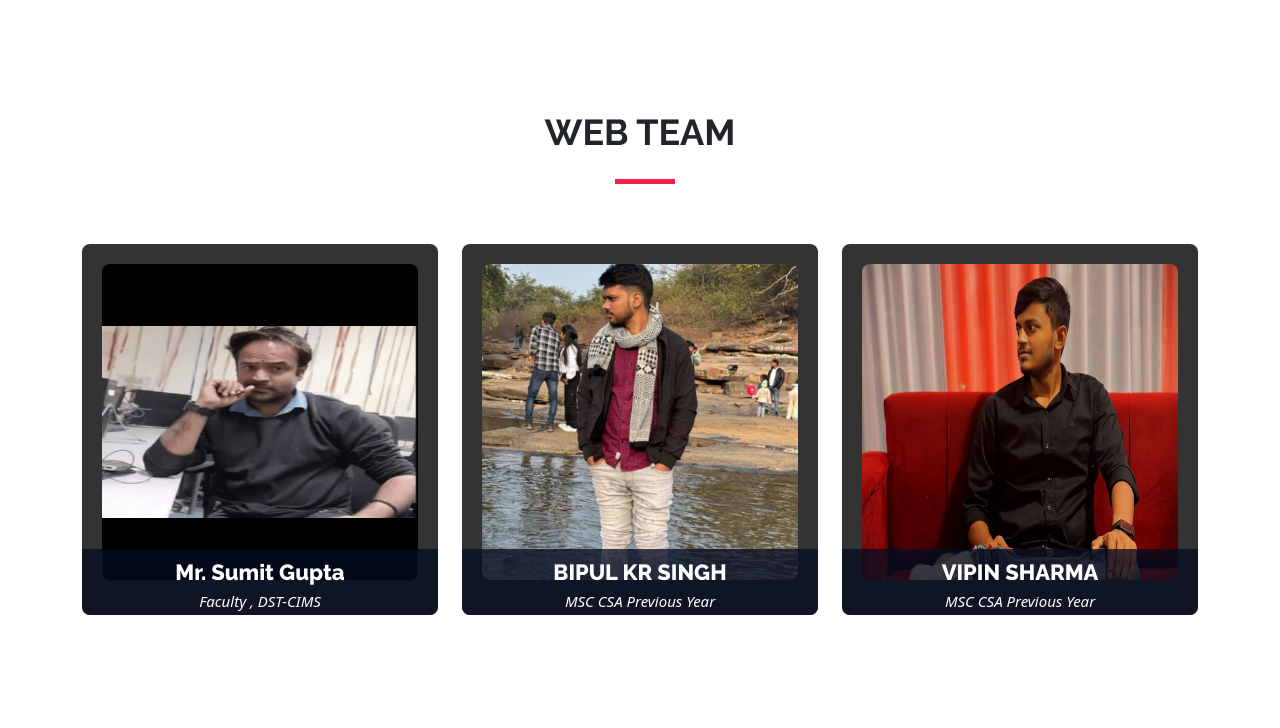
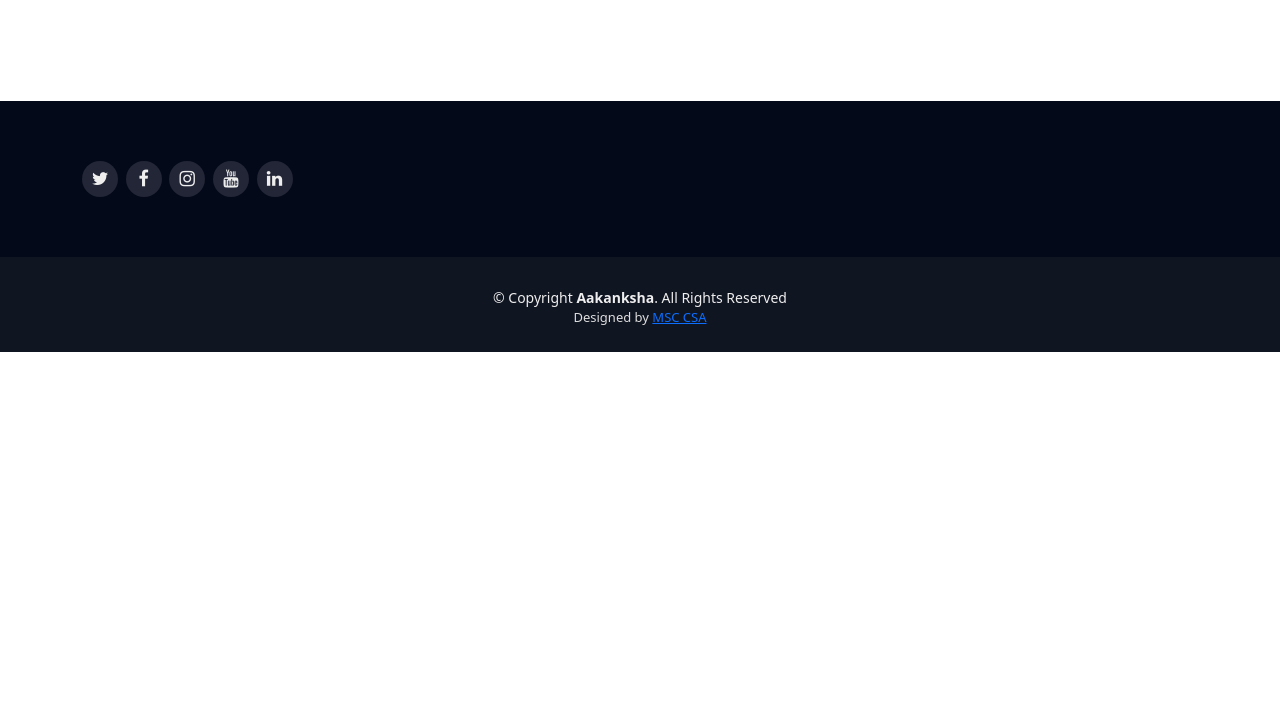
Before and after one commit to abhinaynarayan/aakanskha, a plain HTML site: page team.html in a window 1280 px wide. Shown: the part 2592-3320 px from the top of the page. After the commit the page ends 2944 px from the top, so only its background shows below. Drawn offline with nearby package versions, Linux system fonts and the light colour scheme; a small style sheet from the web is missing.

Commit message:
first commit

```diff
--- a/team.html
+++ b/team.html
@@ -343,83 +343,6 @@
       </div>
     </section>
 
-    <section id="speakers" class="wow fadeIn">
-      <div class="container">
-        <div class="section-header text-center">
-          <h2>WEB TEAM</h2>
-        </div>
-
-        <div class="row">
-          <!-- Member 1 -->
-          <div class="col-lg-4 col-md-6 mb-4">
-            <div class="speaker">
-              <img src="img/team/sumitsir (1).png" alt="Bipul Kumar Singh" class="img-fluid">
-              <div class="details">
-                <h3><b>Mr. Sumit Gupta</b></h3>
-                <p>
-                  Faculty , DST-CIMS<br>
-                  <a href="https://wa.me/"><i class="fa fa-whatsapp"></i></a>
-                  <a href="#"><i class="fa fa-phone"></i></a>
-                  <a href="#"><i class="fa fa-instagram"></i></a>
-                  <a href="#"><i class="fa fa-linkedin"></i></a>
-                </p>
-              </div>
-            </div>
-          </div>
-
-          <!-- Member 2 -->
-          <div class="col-lg-4 col-md-6 mb-4">
-            <div class="speaker">
-              <img src="img/team/bipul.jpg" alt="Bipul Kumar Singh" class="img-fluid">
-              <div class="details">
-                <h3><b>BIPUL KR SINGH</b></h3>
-                <p>
-                  MSC CSA Previous Year<br>
-                  <a href="https://wa.me/919650546261"><i class="fa fa-whatsapp"></i></a>
-                  <a href="tel:+919650546261"><i class="fa fa-phone"></i></a>
-                  <a href="https://www.instagram.com/rajputra_singh_bipul/"><i class="fa fa-instagram"></i></a>
-                  <a href="https://www.linkedin.com/in/bipul-kumar-singh-3b5b601bb/"><i class="fa fa-linkedin"></i></a>
-                </p>
-              </div>
-            </div>
-          </div>
-
-          <!-- Member 3 -->
-          <div class="col-lg-4 col-md-6 mb-4">
-            <div class="speaker">
-              <img src="img/team/vipin (1).png" alt="Vipin Sharma" class="img-fluid">
-              <div class="details">
-                <h3><b>VIPIN SHARMA</b></h3>
-                <p>
-                  MSC CSA Previous Year<br>
-                  <a href="https://wa.me/919161850106"><i class="fa fa-whatsapp"></i></a>
-                  <a href="tel:+919161850106"><i class="fa fa-phone"></i></a>
-                  <a href="https://www.instagram.com/vipin_vishwakarma._/profilecard/?igsh=NTJrcnBsYXpsYjA0"><i class="fa fa-instagram"></i></a>
-                  <a href="https://www.linkedin.com/in/vipin-sharma-203536249"><i class="fa fa-linkedin"></i></a>
-                </p>
-              </div>
-            </div>
-          </div>
-
-          <!-- Member 4 -->
-          <!-- <div class="col-lg-4 col-md-6 mb-4">
-            <div class="speaker">
-              <img src="img/team/ayush.png" alt="Ayush Bharmaik" class="img-fluid">
-              <div class="details">
-                <h3><b>Ayush Bharmaik</b></h3>
-                <p>
-                  MSC CSA Previous Year<br>
-                  <a href="https://wa.me/917876787388"><i class="fa fa-whatsapp"></i></a>
-                  <a href="tel:+917876787388"><i class="fa fa-phone"></i></a>
-                  <a href="https://www.instagram.com/ayush_bharmaik?igsh=dGpxMXJsNGp5cG0="><i class="fa fa-instagram"></i></a>
-                  <a href="#"><i class="fa fa-linkedin"></i></a>
-                </p>
-              </div>
-            </div>
-          </div> -->
-        </div>
-      </div>
-    </section>
 
 
 
```
